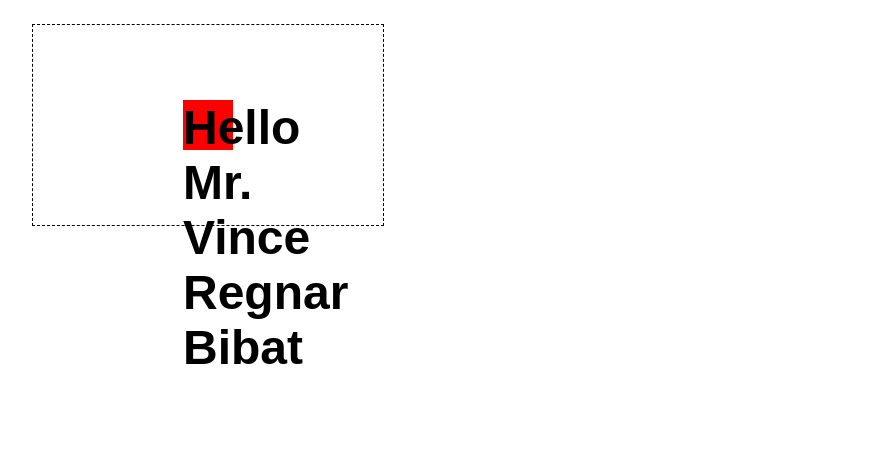
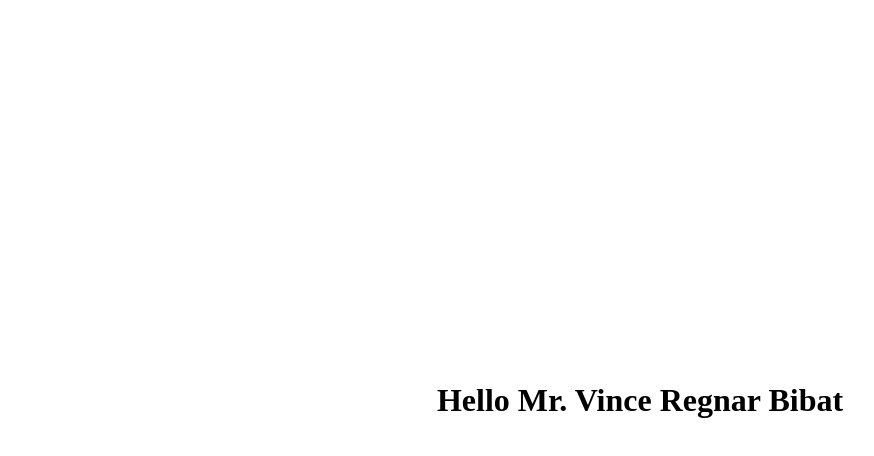
Before and after one commit to DreamBigMyFriend/DreamBigMyFriend.github.io, a plain HTML site: page index.html in a window 1280 px wide. Shown: the whole page, without its empty margins (0-874 px from the left). Drawn offline with Linux system fonts and the light colour scheme.

Commit message:
Update index.html

```diff
--- a/index.html
+++ b/index.html
@@ -9,33 +9,24 @@
 <!--     <link href="main.css" rel="stylesheet"> -->
     <style>
         .container {
-          font-family: arial;
-          font-size: 24px;
-          margin: 25px;
-          width: 350px;
-          height: 200px;
-          outline: dashed 1px black;
-          /* Setup */
-          position: relative;
+          display: flex;
+          justify-content: center;
+          align-items: center;
         }
 
+        html,body { height: 100%;
+          margin: 0;
+        }
         .child {
-          width: 50px;
-          height: 50px;
-          background-color: red;
-          /* Center vertically and horizontally */
-          position: absolute;
-          top: 50%;
-          left: 50%;
-          margin: -25px 0 0 -25px; /* Apply negative top and left margins to truly center the element */
+
         }
     </style>
     <title>Capstone</title>
 </head>
-<body>
-    <div class="container">
-        <h1 class="child">Hello Mr. Vince Regnar Bibat</h1>
-    </div>
+<body class="container">
+   <div class="child">
+          <h1>Hello Mr. Vince Regnar Bibat</h1>
+          </div>
 
 
 <!--     <header>
```
